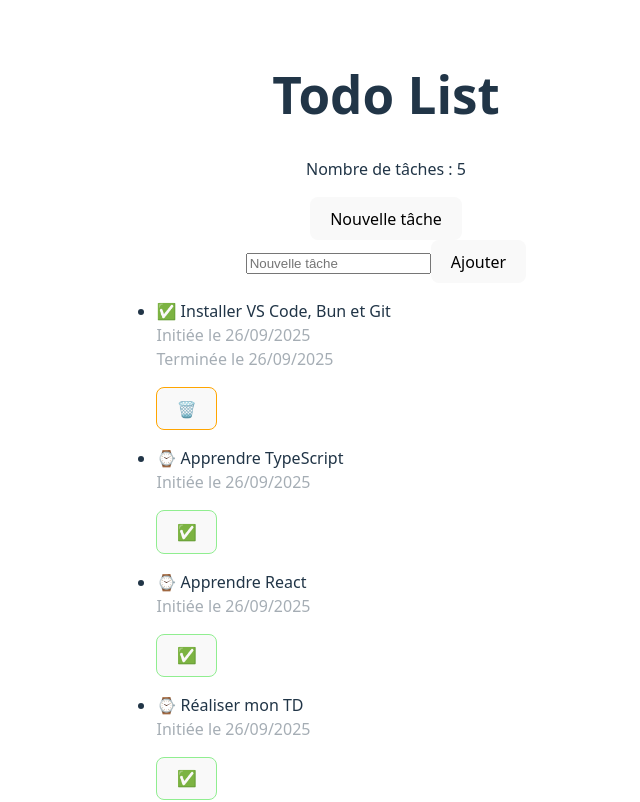
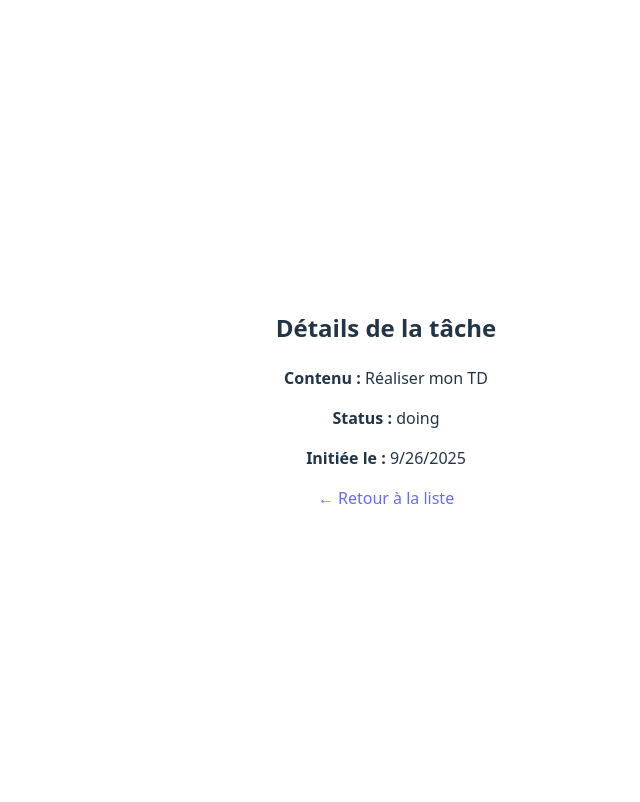
Before and after one commit to S0o0/todolist, a React (Vite) app: page /tasks/01d5cabc-e0c5-42da-853d-7f167b16db36 in a window 1280 px wide. Shown: the top 802 px of the page, without its empty margins (254-894 px from the left). Built offline with nearby package versions, Linux system fonts and the light colour scheme; the HTML template or start-up script is replaced by a standard one.

Commit message:
Routage et détails opérationnels

```diff
--- a/package.json
+++ b/package.json
@@ -12,6 +12,7 @@
   "dependencies": {
     "react": "^19.1.1",
     "react-dom": "^19.1.1",
+    "react-router-dom": "^7.9.4",
     "uuid": "^13.0.0"
   },
   "devDependencies": {
--- a/src/App.css
+++ b/src/App.css
@@ -66,3 +66,13 @@ ul li {
   border : 1px solid green;
   background-color: #212222aa;
 }
+
+.link{
+  text-decoration : none;
+  color : white;
+  font-weight : bold;
+}
+
+.link:hover{
+  color : lightblue;
+}
--- a/src/App.tsx
+++ b/src/App.tsx
@@ -7,6 +7,8 @@ import type { Task, TaskStatus } from './Task'
 import { v4 as uuidv4 } from 'uuid';
 import TaskForm from './components/TaskForm';
 import TasksMaster from './components/TasksMaster';
+import { BrowserRouter as Router, Routes, Route } from 'react-router-dom';
+import TaskDetails from './components/TaskDetails';
 
 function App() {
   //const tasks = tasksCollection;
@@ -61,14 +63,27 @@ function App() {
   setTasks(updatedTasks);
 };
   return (
-    <>
-      <h1>Todo List</h1>
-      <p>Nombre de tâches : {tasks.length}</p>
-      <button onClick={handleClick}>Nouvelle tâche</button>
-      <TaskForm onAdd={addNewTask} />
-      <TasksMaster tasks={tasks} onDone={doneTask} onDelete={deleteTask} />
+    <Router>
 
-    </>
-  )
+
+   <Routes>
+      {/* Route principale : liste de toutes les tâches */}
+      <Route
+        path="/"
+        element={
+          <>
+            <h1>Todo List</h1>
+            <p>Nombre de tâches : {tasks.length}</p>
+            <TaskForm onAdd={addNewTask} />
+            <TasksMaster tasks={tasks} onDone={doneTask} onDelete={deleteTask} />
+          </>
+        }
+      />
+
+      {/* Route détails d'une tâche */}
+      <Route path="/tasks/:taskId" element={<TaskDetails tasks={tasks} />} />
+    </Routes>
+    </Router>
+  );
 }
 export default App
--- /dev/null
+++ b/src/components/TaskDetails.tsx
@@ -0,0 +1,26 @@
+import { useParams, Link } from "react-router-dom";
+import type { Task } from "../Task";
+
+interface TaskDetailsProps {
+  tasks: Task[];
+}
+
+const TaskDetails: React.FC<TaskDetailsProps> = ({ tasks }) => {
+  const { taskId } = useParams<{ taskId: string }>();
+  const task = tasks.find(t => t.id === taskId);
+
+  if (!task) return <p>Tâche introuvable</p>;
+
+  return (
+    <div>
+      <h2>Détails de la tâche</h2>
+      <p><strong>Contenu :</strong> {task.content}</p>
+      <p><strong>Status :</strong> {task.status}</p>
+      <p><strong>Initiée le :</strong> {task.createdAt.toLocaleDateString()}</p>
+      {task.completedAt && <p><strong>Terminée le :</strong> {task.completedAt.toLocaleDateString()}</p>}
+      <Link to="/">← Retour à la liste</Link>
+    </div>
+  );
+};
+
+export default TaskDetails;
--- a/src/components/TaskPreview.tsx
+++ b/src/components/TaskPreview.tsx
@@ -1,5 +1,8 @@
 import {type JSX} from 'react';
 import type { Task, TaskStatus } from '../Task';
+import { useNavigate } from 'react-router-dom';
+import { Link } from 'react-router-dom';
+
 
 interface TaskPreviewProps {
   task: Task;
@@ -8,6 +11,7 @@ interface TaskPreviewProps {
 }
 
 const TaskPreview: React.FC<TaskPreviewProps> = ({ task, onDone, onDelete }) => {
+    const navigate = useNavigate();
   const getStatusEmoji = (status: TaskStatus): JSX.Element => {
     switch (status) {
       case "todo": return <span>⏳</span>;
@@ -16,10 +20,17 @@ const TaskPreview: React.FC<TaskPreviewProps> = ({ task, onDone, onDelete }) =>
       default: return <span></span>;
     }
   };
+  const goToDetails = () => {
+    navigate(`/tasks/${task.id}`);
+  };
 
   return (
     <li>
-      {getStatusEmoji(task.status)} {task.content}
+
+        <Link to={`/tasks/${task.id}`} className = "link">
+            {getStatusEmoji(task.status)} {task.content}
+        </Link>
+
       <br />
       <span className="date">
         Initiée le {task.createdAt.toLocaleDateString('fr-FR')}
```
Also changed, not shown: 1 other file (tests, documents, lock files or other folders).
